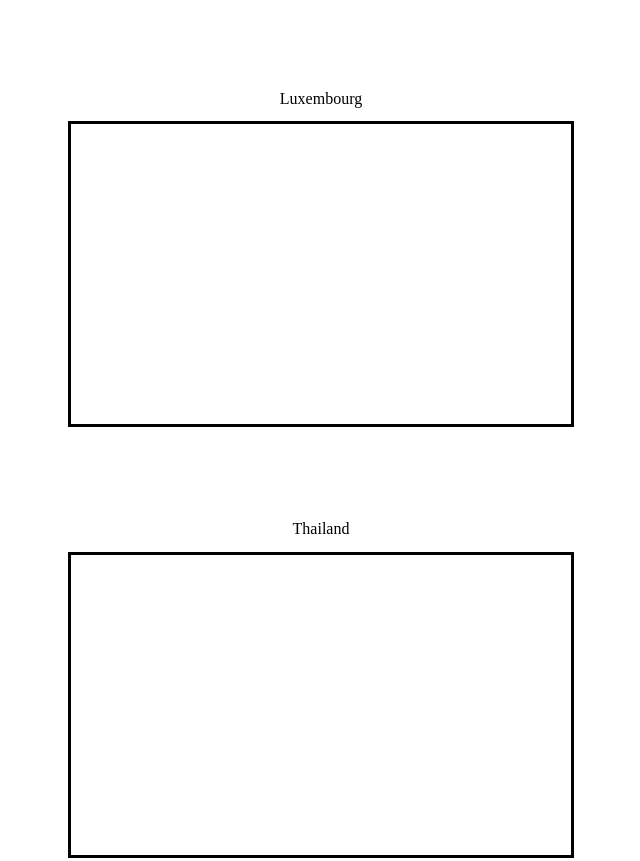
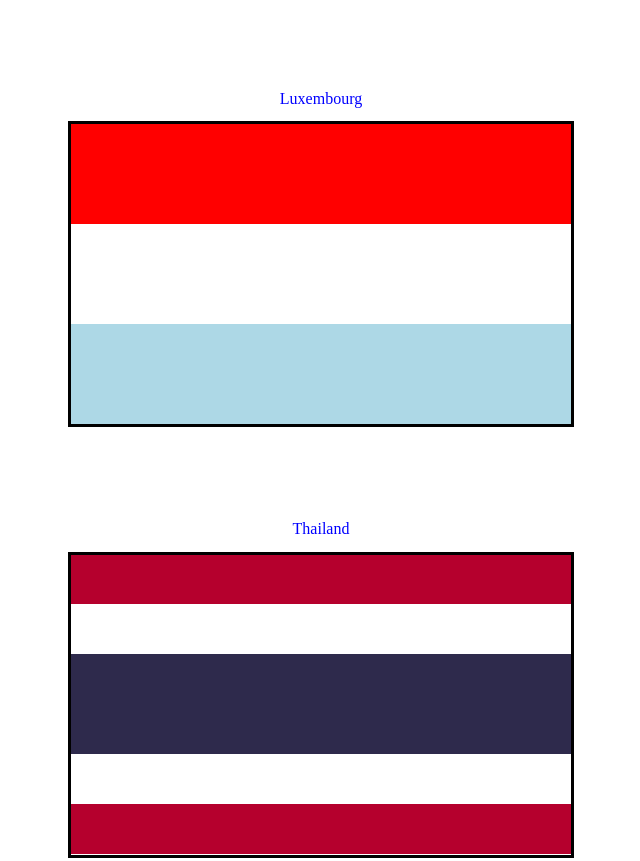
Before and after one commit to fullstack-decal-fa22/hw2-adityahar, a plain HTML site: page index.html in a window 1280 px wide. Shown: the part 509-1370 px from the top of the page, without its empty margins (319-959 px from the left). Drawn offline with Linux system fonts and the light colour scheme.

Commit message:
initial commit styles

```diff
--- a/styles.css
+++ b/styles.css
@@ -32,6 +32,7 @@ h2 {
 }
 
 .threevert {
+  height: 33.3%
 }
 
 .threehoriz {
@@ -55,6 +56,15 @@ h2 {
   top: 50px;
 }
 
+.label {
+  color: blue;
+}
+
+.label:hover {
+  color: green;
+  font-size: larger;
+}
+
 /* Colors */
 
 /* QUESTION 1 */
@@ -75,7 +85,7 @@ h2 {
   background-color: blue;
 }
 
-.lightblue {
+.light-blue {
   background-color: lightblue;
 }
 
@@ -91,18 +101,33 @@ h2 {
   background-color: #000;
 }
 
+.red{
+  background-color: red;
+}
+
+#white {
+  background-color: white;
+}
+
 /* BEGIN QUESTION 2 */
 
+.thailand-flag{
+  width: 500px;
+}
+
 .thailand-red {
-  /* TODO */
+  background-color: #B5002D;
+  height: 16.6%;
 }
 
 .thailand-white {
-  /* TODO */
+  background-color: white;
+  height: 16.6%;
 }
 
 .thailand-blue {
-  /* TODO */
+  background-color: #2E2A4C;
+  height: 33.3%;
 }
 
 /* END QUESTION 2 */
@@ -129,7 +154,8 @@ h2 {
 }
 
 .mexico-img {
-  /* TODO */
+  max-width: 33%;
+  align-self: center;
 }
 
 .mexico-red {
@@ -149,17 +175,17 @@ h2 {
 /* For margin practice */
 .flag1 {
   background-color: red;
-  /* TODO */
+  margin: 5px;
 }
 
 .flag2 {
   background-color: blue;
-  /* TODO */
+  margin: 5px;
 }
 /* For padding practice */
 .padding-container {
   box-sizing: border-box;
   background-color: lightblue;
   background-clip: content-box, padding-box;
-  /* TODO */
+  padding: 30px;
 }
```
